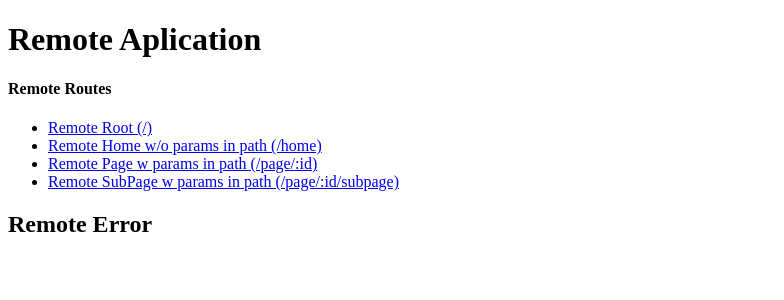
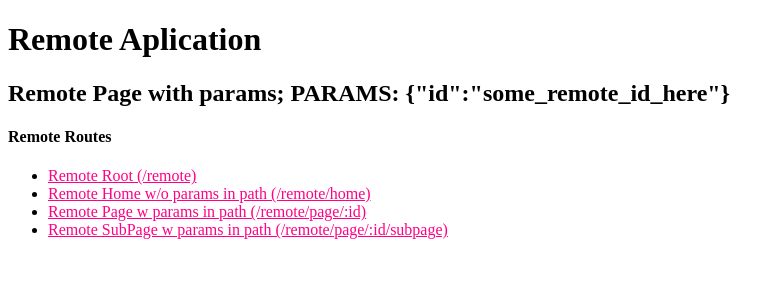
Before and after one commit to iryna-babrouskaya/angular-microfrontend-remote-public, an Angular app: page /remote/page/some_remote_id_here in a window 1280 px wide. Before the commit this address led to /error. Shown: the top 300 px of the page, without its empty margins (0-784 px from the left). Built offline with nearby package versions, Linux system fonts and the light colour scheme.

Commit message:
No Web Components. Application has module with defined routes and exported module

```diff
--- /dev/null
+++ b/src/app/pages/page.component.html
@@ -0,0 +1,32 @@
+<style>
+a {color: #ff0086}
+</style>
+<header>
+    <h1 class="remote__header">Remote Aplication</h1>
+    <h2>Remote {{title}}</h2>
+
+    <nav class="remote__header">
+      <h4>Remote Routes</h4>
+
+      <ul class="remote-nav">
+        <li class="remote-nav__element">
+          <a routerLink="/remote">Remote Root (/remote)</a>
+        </li>
+        <li class="remote-nav__element">
+          <a routerLink="/remote/home">
+            Remote Home w/o params in path (/remote/home)
+          </a>
+        </li>
+        <li class="remote-nav__element">
+          <a routerLink="/remote/page/some_remote_id_here">
+            Remote Page w params in path (/remote/page/:id)
+          </a>
+        </li>
+        <li class="remote-nav__element">
+          <a routerLink="/remote/page/some_remote_id_here/subpage">
+            Remote SubPage w params in path (/remote/page/:id/subpage)
+          </a>
+        </li>
+      </ul>
+    </nav>
+</header>
--- a/src/app/pages/pages.component.ts
+++ b/src/app/pages/pages.component.ts
@@ -1,9 +1,7 @@
 import { Component, Injectable } from '@angular/core';
-import { ActivatedRoute, Params } from '@angular/router';
+import { ActivatedRoute, Params, RouterModule } from '@angular/router';
 
 import { Subscription } from 'rxjs';
-
-const template = '<h2>Remote {{title}}</h2>';
 
 @Injectable()
 abstract class BaseComponent {
@@ -40,9 +38,10 @@ abstract class BaseComponent {
 }
 
 @Component({
+  imports: [RouterModule],
   standalone: true,
   selector: 'remote-home',
-  template: template
+  templateUrl: './page.component.html'
 })
 export class HomePageComponent extends BaseComponent {
   override title = 'Home w/o params';
@@ -52,9 +51,10 @@ export class HomePageComponent extends BaseComponent {
 }
 
 @Component({
+  imports: [RouterModule],
   standalone: true,
   selector: 'remote-page',
-  template: template
+  templateUrl: './page.component.html'
 })
 export class PageComponent extends BaseComponent {
   override title = 'Page with params';
@@ -64,9 +64,10 @@ export class PageComponent extends BaseComponent {
 }
 
 @Component({
+  imports: [RouterModule],
   standalone: true,
   selector: 'remote-subpage',
-  template: template
+  templateUrl: './page.component.html'
 })
 export class SubPageComponent extends BaseComponent {
   override title = 'SubPage';
@@ -76,9 +77,10 @@ export class SubPageComponent extends BaseComponent {
 }
 
 @Component({
+  imports: [RouterModule],
   standalone: true,
   selector: 'remote-error',
-  template: template
+  templateUrl: './page.component.html'
 })
 export class ErrorComponent extends BaseComponent {
   override title = 'Error';
--- a/src/app/root.component.html
+++ b/src/app/root-start-page.component.html
@@ -7,21 +7,21 @@
 
         <ul class="remote-nav">
           <li class="remote-nav__element">
-            <a routerLink="/">Remote Root (/)</a>
+            <a routerLink="/remote">Remote Root (/remote)</a>
           </li>
           <li class="remote-nav__element">
-            <a routerLink="/home">
-              Remote Home w/o params in path (/home)
+            <a routerLink="/remote/home">
+              Remote Home w/o params in path (/remote/home)
             </a>
           </li>
           <li class="remote-nav__element">
-            <a routerLink="/page/some_remote_id_here">
-              Remote Page w params in path (/page/:id)
+            <a routerLink="/remote/page/some_remote_id_here">
+              Remote Page w params in path (/remote/page/:id)
             </a>
           </li>
           <li class="remote-nav__element">
-            <a routerLink="/page/some_remote_id_here/subpage">
-              Remote SubPage w params in path (/page/:id/subpage)
+            <a routerLink="/remote/page/some_remote_id_here/subpage">
+              Remote SubPage w params in path (/remote/page/:id/subpage)
             </a>
           </li>
         </ul>
@@ -29,6 +29,6 @@
     </header>
 
     <div class="remote__container">
-      <router-outlet></router-outlet>
+      This page is not shown for SHELL Component
     </div>
   </div>
--- a/src/app/root.component.ts
+++ b/src/app/root.component.ts
@@ -1,10 +1,7 @@
 import { Component } from '@angular/core';
-import { RouterModule } from '@angular/router';
 
 @Component({
-  imports: [RouterModule],
   selector: 'remote-root',
-  standalone: true,
-  templateUrl: './root.component.html'
+  template: '<router-outlet></router-outlet>'
 })
 export class RootComponent {}
--- /dev/null
+++ b/src/app/root.module.ts
@@ -0,0 +1,32 @@
+import { NgModule }      from '@angular/core';
+import { RouterModule } from '@angular/router';
+import { BrowserModule } from '@angular/platform-browser';
+
+import { RootComponent } from './root.component';
+import { PagesModule } from './pages.module';
+import { RootStartPageComponent } from './root-start-page.component';
+
+@NgModule({
+  imports: [
+    BrowserModule,
+    RouterModule.forRoot([
+        {
+            path: '',
+            component: RootStartPageComponent,
+            pathMatch: 'full',
+        },
+        {
+            path: 'remote',
+            loadChildren: () => import('./pages.module').then(m => m.PagesModule),
+        }
+    ])
+  ],
+  declarations: [
+    RootComponent,
+    RootStartPageComponent
+  ],
+  bootstrap: [
+    RootComponent
+  ]
+})
+export class RootModule {}
--- a/src/bootstrap.ts
+++ b/src/bootstrap.ts
@@ -1,16 +1,6 @@
-import { bootstrapApplication } from '@angular/platform-browser';
-import { provideRouter } from '@angular/router';
-import { NgZone } from '@angular/core';
+import { platformBrowserDynamic } from "@angular/platform-browser-dynamic";
+import { RootModule } from "./app/root.module";
 
-import { REMOTE_ROUTES } from './app/remote-routes';
-import { RootComponent } from './app/root.component';
-
-bootstrapApplication(RootComponent, {
-  providers: [
-    provideRouter(REMOTE_ROUTES),
-    // To avoid error "Element implicitly has an 'any' type because type 'typeof globalThis' has no index signature"
-    // just simply add "noImplicitAny": false to "compilerOptions" inside of tsconfig.json
-    globalThis.ngZone ? { provide: NgZone, useValue: globalThis.ngZone } : [],
-  ]
-})
-.catch(err => console.error(err));
+platformBrowserDynamic()
+    .bootstrapModule(RootModule)
+    .catch(err => console.error(err));
```
Also changed, not shown: src/app/pages.module.ts (added, +18 -0 lines), src/app/root-start-page.component.ts (added, +7 -0 lines).
